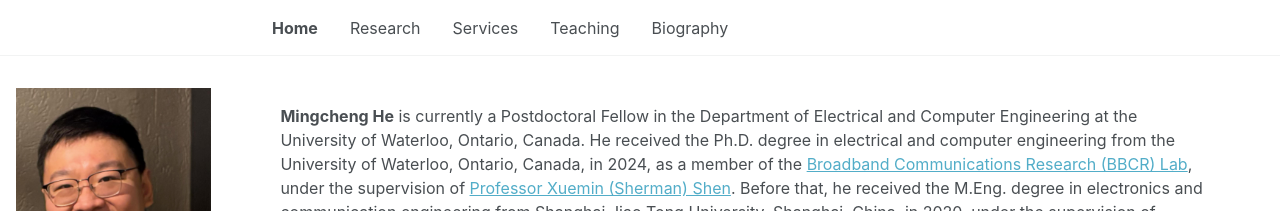
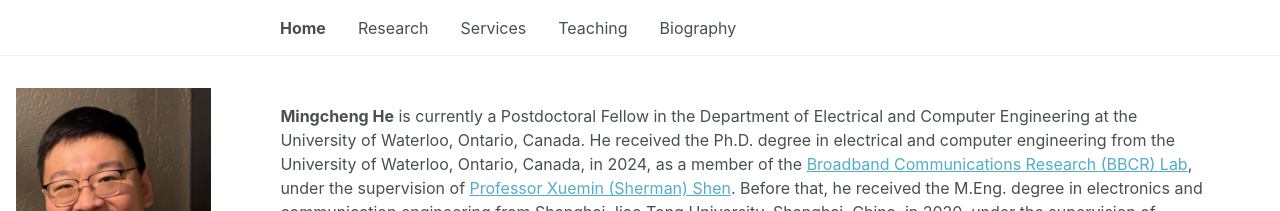
Before and after one commit to mingcheng-he/mingcheng-he.github.io, a Jekyll site: the page built from _pages/about.md, in a window 1280 px wide. Shown: the top 211 px of the page. Built offline with Jekyll 4.4.1, drawn with Linux system fonts in a browser that asks for light colours; a script that is not in the unit is left out.

Commit message:
Update _masthead.scss

```diff
--- a/_sass/layout/_masthead.scss
+++ b/_sass/layout/_masthead.scss
@@ -27,7 +27,7 @@
   &__inner-wrap {
     @include container;
     @include clearfix;
-    padding: 0.5em 17em;
+    padding: 0.5em 17.5em;
     font-family: $sans-serif-narrow;
 
     @include breakpoint($x-large) {
```
